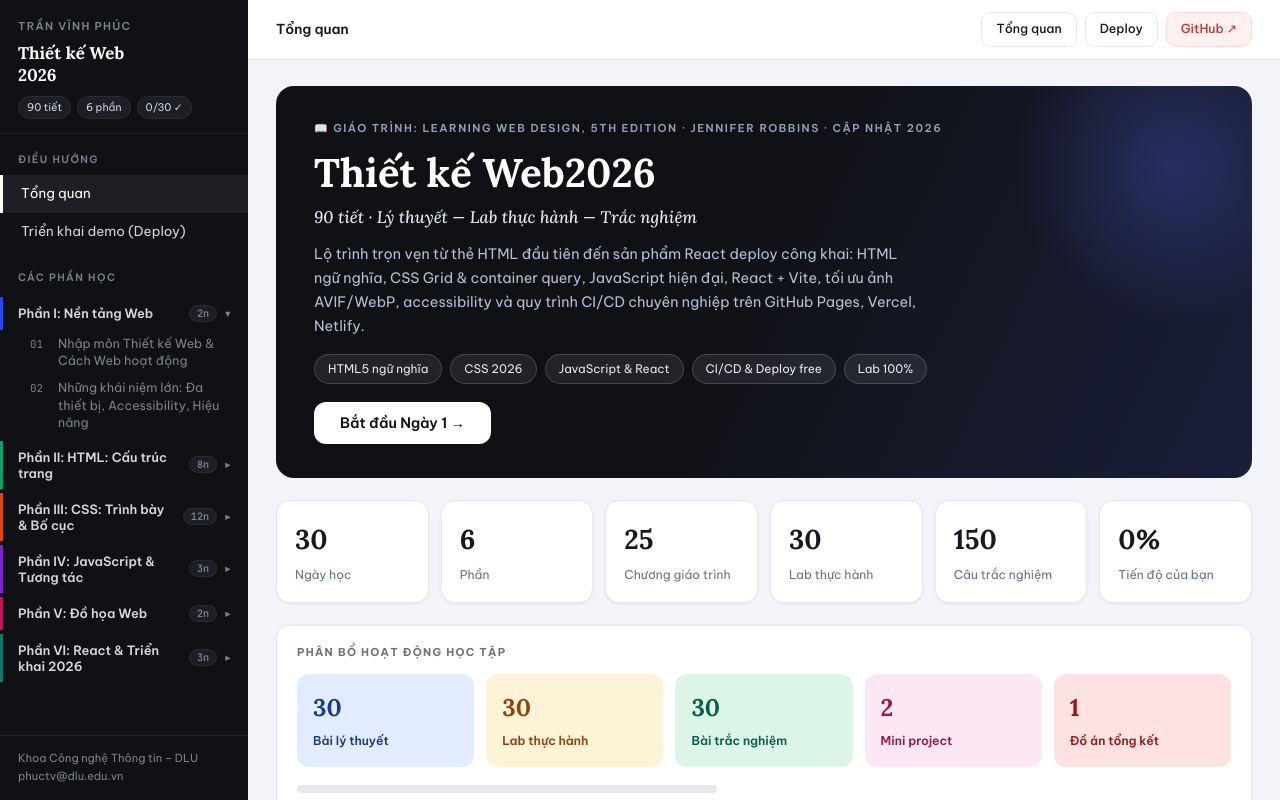
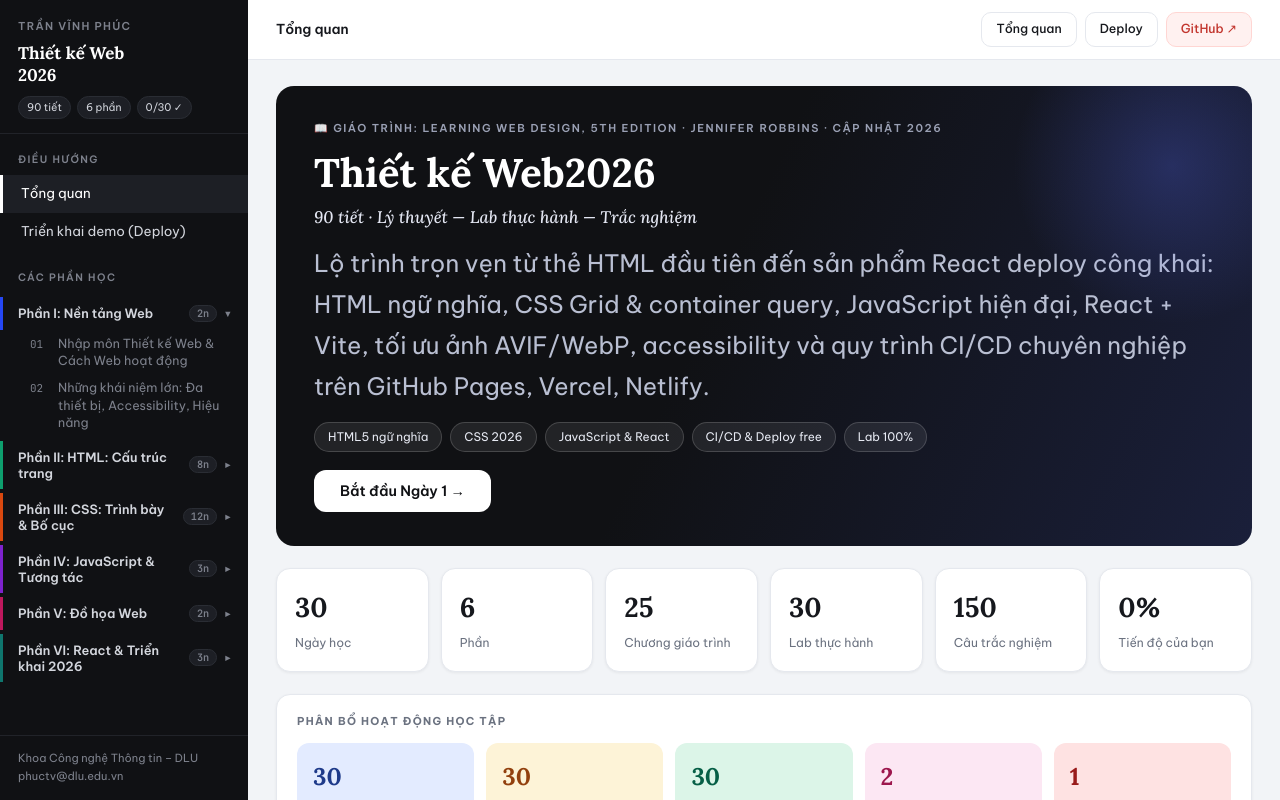
Before and after one commit to phuctran2510/webdesign-2026, a React (Vite) app: page /#/ in a window 1280 px wide. Shown: the top 800 px of the page. Built offline with nearby package versions, Linux system fonts and the light colour scheme.

Commit message:
Tăng cỡ chữ đoạn mô tả hero

```diff
--- a/src/styles.css
+++ b/src/styles.css
@@ -151,7 +151,7 @@ img { max-width: 100%; }
   font-size: clamp(1.7rem, 4vw, 2.5rem); margin: 0 0 6px; color: #fff;
 }
 .hero .phu { font-family: var(--f-display); font-style: italic; font-size: 1.05rem; margin: 0 0 12px; color: #e3e6f2; }
-.hero .mo-ta { max-width: 62ch; color: #b9bfd2; margin: 0 0 16px; font-size: .9rem; }
+.hero .mo-ta { max-width: 62ch; color: #b9bfd2; margin: 0 0 16px; font-size: 1.5rem;   /* to hơn, từ .9rem lên 1.05rem */line-height: 1.7; }
 .hero .chips { display: flex; gap: 8px; flex-wrap: wrap; position: relative; }
 .hero .chip {
   font-size: .74rem; padding: 4px 13px; border-radius: 999px;
```
